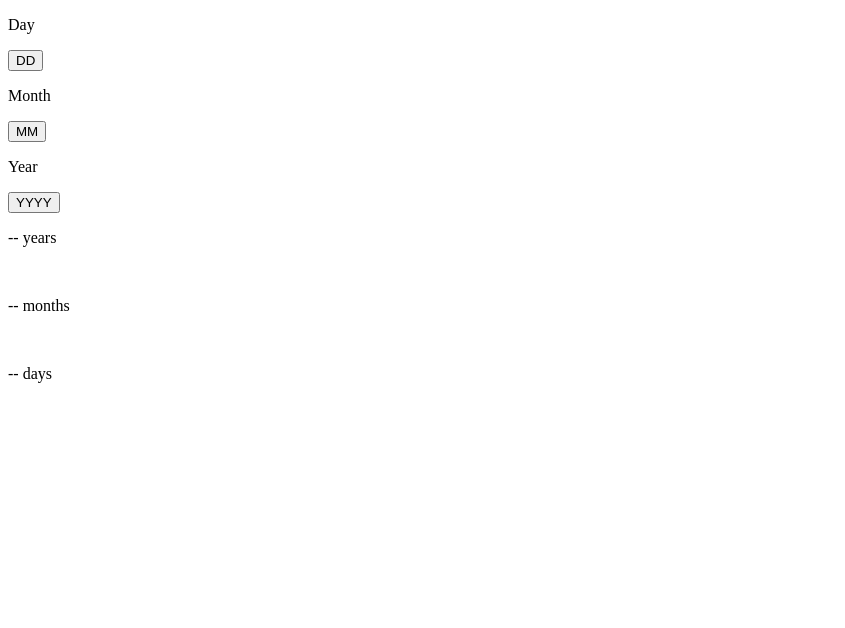
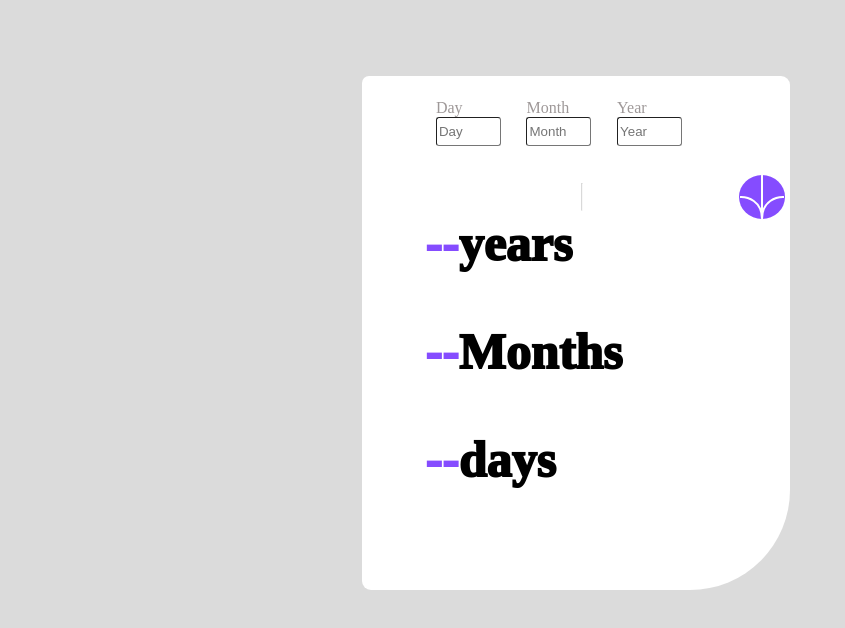
Before and after one commit to Jmkaris/Date-Q1, a plain HTML site: page index.html in a window 1280 px wide. Shown: the whole page, without its empty margins (0-845 px from the left). Drawn offline with Linux system fonts and the light colour scheme.

Commit message:
initial commit

```diff
--- a/index.html
+++ b/index.html
@@ -18,26 +18,42 @@
     <!-- Feel free to remove these styles or customise in your own stylesheet 👍 -->
   </head>
   <body>
-    <div id="mbody">
-      <div class="day">
-        <p>Day</p>
-        <button class="button-1">DD</button>
+    <form class="all">
+
+      <div class="total">
+        <div class="button">
+        <label for="">Day</label><br>
+        <input type="" placeholder="Day"><br>
+    </div>
+
+        <div class="button">
+          <label for="">Month</label><br>
+          <input type="" placeholder="Month"><br>
+        </div>
+
+        <div class="button">
+          <label for="">Year</label><br>
+        <input type="" placeholder="Year">
+        </div>
       </div>
 
-      <p>Month</p>
-      <button class="button-1">MM</button>
+      <div class="line">
+        <hr class="horizontal">
+        <img class="image" src="assets/images/icon-arrow.svg" alt="">
+      </div>
 
-      <p>Year</p>
-      <button class="button-1">YYYY</button>
+      <div class="before">
+        <p class="paragrapghs"> <span class="number">--</span>years</p>
+        <p class="paragrapghs"> <span class="number">--</span>Months</p>
+        <p class="paragrapghs"> <span class="number">--</span>days</p>
+      </div>
+      <div id="after">
+        <p class="paragrapgh"> <span class="number">38</span>years</p>
+        <p class="paragrapgh"> <span class="number">18</span>Months</p>
+        <p class="paragrapgh"> <span class="number">26</span>days</p>
+      </div>
+    </form>
 
-      <div>
-        <p>-- years</p>
-        <br />
-        <p>-- months</p>
-        <br />
-        <p>-- days</p>
-        <br />
-      </div>
-    </div>
+    <script src="script.js"></script>
   </body>
 </html>
--- a/style.css
+++ b/style.css
@@ -1,3 +1,61 @@
-.day{
-    justify-content: space-between;
+body{
+    background-color: rgb(219, 219, 219);
+    font-family: 'poppins';
 }
+.all{
+    background-color: rgb(255, 255, 255);
+    padding: 5px;
+    width: 30% auto;
+    padding-left: 5%;
+    width: 360px;
+    margin-left: 28%;
+    margin-top: 6%;
+    border-radius: 7px 9px 100px;
+    padding-top: 1%;
+    padding-bottom: 4%;
+
+}
+.button{
+    display: inline-block;
+    margin: 3%;
+}
+.button label{
+    color: rgb(158, 152, 152);
+
+}
+.button input{
+    background-color: none;
+    height: 25px;
+    border-radius: 3px;
+    width: 59px;
+    border-width: 0.1px;
+}
+#after{
+    display: none;
+}
+.horizontal{
+    opacity: 37%;
+}
+.purple{
+    opacity: 100%;
+    background-color:  hsl(259, 100%, 65%);
+    border-radius: 50%;
+    size: 2px;
+}
+.line{
+    margin-top: 5%;
+    display: flex;
+}
+.number{
+    color:  hsl(259, 100%, 65%);
+}
+.before{
+    font-weight: bolder;
+    font-size: 50px;
+    font-weight: 1000;
+    margin-top: -15%;
+}
+.image{
+    background-color:  hsl(259, 100%, 65%);
+    border-radius: 50%;
+}
```
Also changed, not shown: script.js (added).
